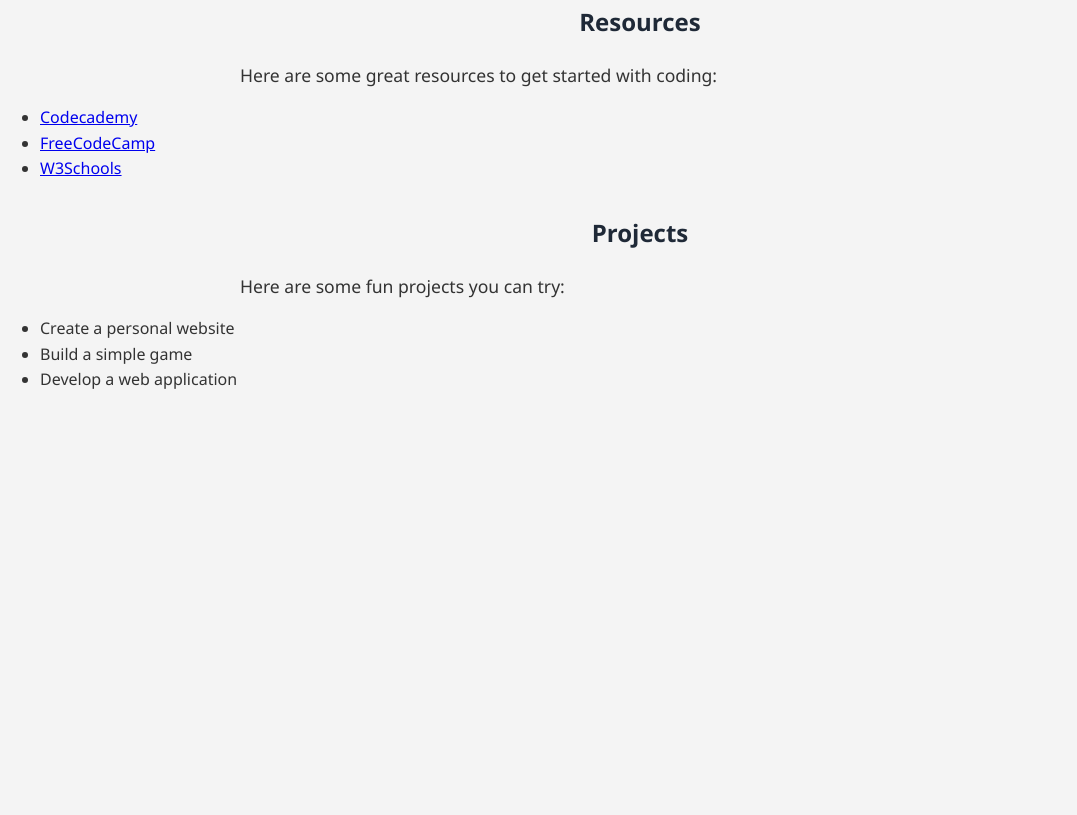
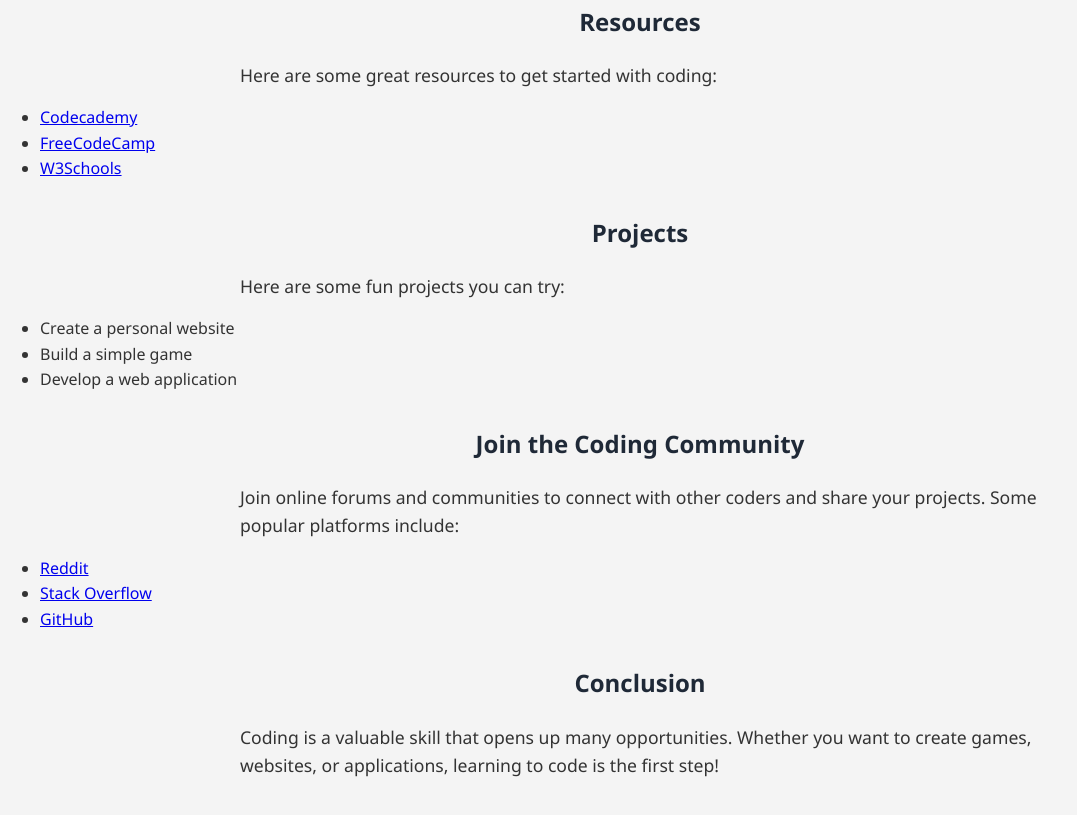
Before and after one commit to YASSIRhimothy/exhibition, a plain HTML site: page html/coding.html in a window 1280 px wide. Shown: the part 1296-2111 px from the top of the page, without its empty margins (0-1077 px from the left). Before the commit the page ends 1737 px from the top, so only its background shows below. Drawn offline with Linux system fonts and the light colour scheme.

Commit message:
information

```diff
--- a/html/coding.html
+++ b/html/coding.html
@@ -63,5 +63,22 @@
         <li>Build a simple game</li>
         <li>Develop a web application</li>
       </ul>
+    </p>
+    <h2>Join the Coding Community</h2>
+    <p>
+      Join online forums and communities to connect with other coders and
+      share your projects. Some popular platforms include:
+      <ul>
+        <li><a href="https://www.reddit.com/r/learnprogramming/">Reddit</a></li>
+        <li><a href="https://stackoverflow.com/">Stack Overflow</a></li>
+        <li><a href="https://www.github.com/">GitHub</a></li>
+      </ul>
+    </p>
+    <h2>Conclusion</h2>
+    <p>
+      Coding is a valuable skill that opens up many opportunities. Whether you
+      want to create games, websites, or applications, learning to code is the
+      first step!
+
   </body>
 </html>
```
